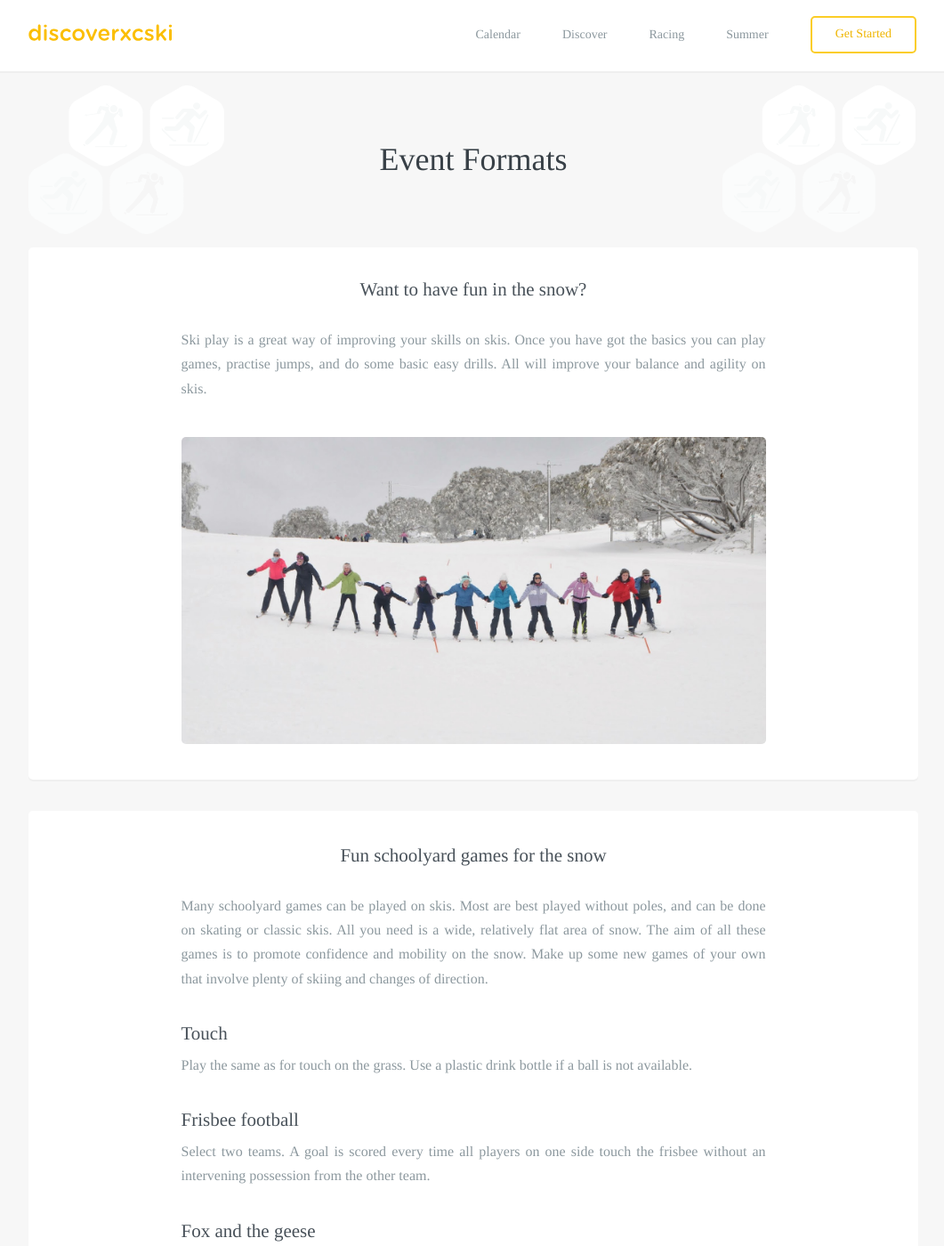
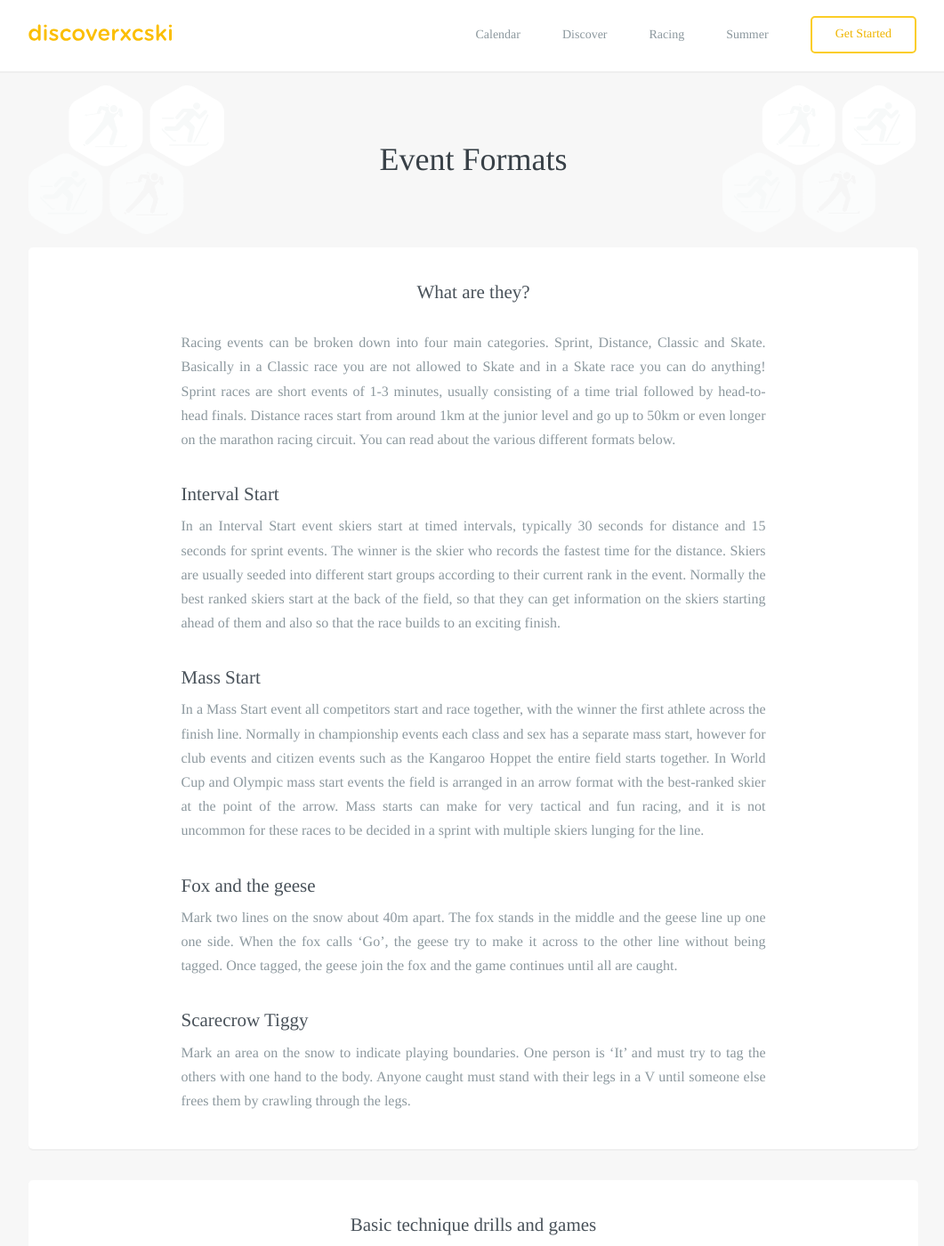
Before and after one commit to robcatto/robcatto.github.io, a Jekyll site: the page built from racing/event-formats/index.html, in a window 1280 px wide and 1400 px high. Shown: the whole window at 89% size, without its empty margins (108-1169 px from the left). Built offline with Jekyll 4.4.1, drawn with Linux system fonts in a browser that asks for light colours; some web fonts are replaced; Markdown is read by kramdown in place of the engine named in the settings.

Commit message:
Update index.html

```diff
--- a/racing/event-formats/index.html
+++ b/racing/event-formats/index.html
@@ -27,12 +27,12 @@ layout: default
       <input id="tab2" type="radio" name="tabs">
 
 
-
+  <!--
       <div class="content">
         <div id="content1">
         <section class="mobile_section" style="padding-bottom: 40px;">
-                <h3 class="heading__aligned--page" style="text-align: center;">Want to have fun in the snow?</h3>
-                <p class="left__aligned--p">Ski play is a great way of improving your skills on skis. Once you have got the basics you can play games, practise jumps, and do some basic easy drills. All will improve your balance and agility on skis.
+                <h3 class="heading__aligned--page" style="text-align: center;">What are they?</h3>
+                <p class="left__aligned--p">Racing events can be broken down into four main categories. Sprint, Distance, Classic and Skate. Basically in a Classic race you are not allowed to Skate and in a Skate race you can do anything! Sprint races are short events of 1-3 minutes, usually consisting of a time trial followed by head-to-head finals. Distance races start from around 1km at the junior level and go up to 50km or even longer on the marathon racing circuit.  You can read about the various different formats below.
                 </p>
                 <div class="one">
                 <div class="onelarge centered" style="
@@ -40,15 +40,15 @@ layout: default
                 background-size: cover;
                 "></div>
                 </section>
-
+-->
 
                 <section class="mobile_section" style="padding-bottom: 40px">
-                    <h3 class="heading__aligned--page" style="text-align: center; padding-top: 38px;">Fun schoolyard games for the snow</h3>
-                    <p class="left__aligned--p">Many schoolyard games can be played on skis.  Most are best played without poles, and can be done on skating or classic skis.  All you need is a wide, relatively flat area of snow.  The aim of all these games is to promote confidence and mobility on the snow. Make up some new games of your own that involve plenty of skiing and changes of direction.
-                        <h3 class="heading__aligned--page">Touch</h3>
-                        <p class="left__aligned--p left__sub--para">Play the same as for touch on the grass. Use a plastic drink bottle if a ball is not available.
-                        <h3 class="heading__aligned--page">Frisbee football</h3>
-                        <p class="left__aligned--p left__sub--para">Select two teams. A goal is scored every time all players on one side touch the frisbee without an intervening possession from the other team.
+                    <h3 class="heading__aligned--page" style="text-align: center; padding-top: 38px;">What are they?</h3>
+                    <p class="left__aligned--p">Racing events can be broken down into four main categories. Sprint, Distance, Classic and Skate. Basically in a Classic race you are not allowed to Skate and in a Skate race you can do anything! Sprint races are short events of 1-3 minutes, usually consisting of a time trial followed by head-to-head finals. Distance races start from around 1km at the junior level and go up to 50km or even longer on the marathon racing circuit.  You can read about the various different formats below.
+                        <h3 class="heading__aligned--page">Interval Start</h3>
+                        <p class="left__aligned--p left__sub--para">In an Interval Start event skiers start at timed intervals, typically 30 seconds for distance and 15 seconds for sprint events. The winner is the skier who records the fastest time for the distance. Skiers are usually seeded into different start groups according to their current rank in the event. Normally the best ranked skiers start at the back of the field, so that they can get information on the skiers starting ahead of them and also so that the race builds to an exciting finish.
+                        <h3 class="heading__aligned--page">Mass Start</h3>
+                        <p class="left__aligned--p left__sub--para">In a Mass Start event all competitors start and race together, with the winner the first athlete across the finish line. Normally in championship events each class and sex has a separate mass start, however for club events and citizen events such as the Kangaroo Hoppet the entire field starts together. In World Cup and Olympic mass start events the field is arranged in an arrow format with the best-ranked skier at the point of the arrow. Mass starts can make for very tactical and fun racing, and it is not uncommon for these races to be decided in a sprint with multiple skiers lunging for the line.
                         <h3 class="heading__aligned--page">Fox and the geese</h3>
                         <p class="left__aligned--p left__sub--para">Mark two lines on the snow about 40m apart. The fox stands in the middle and the geese line up one one side. When the fox calls ‘Go’, the geese try to make it across to the other line without being tagged. Once tagged, the geese join the fox and the game continues until all are caught.
                         <h3 class="heading__aligned--page">Scarecrow Tiggy</h3>
```
